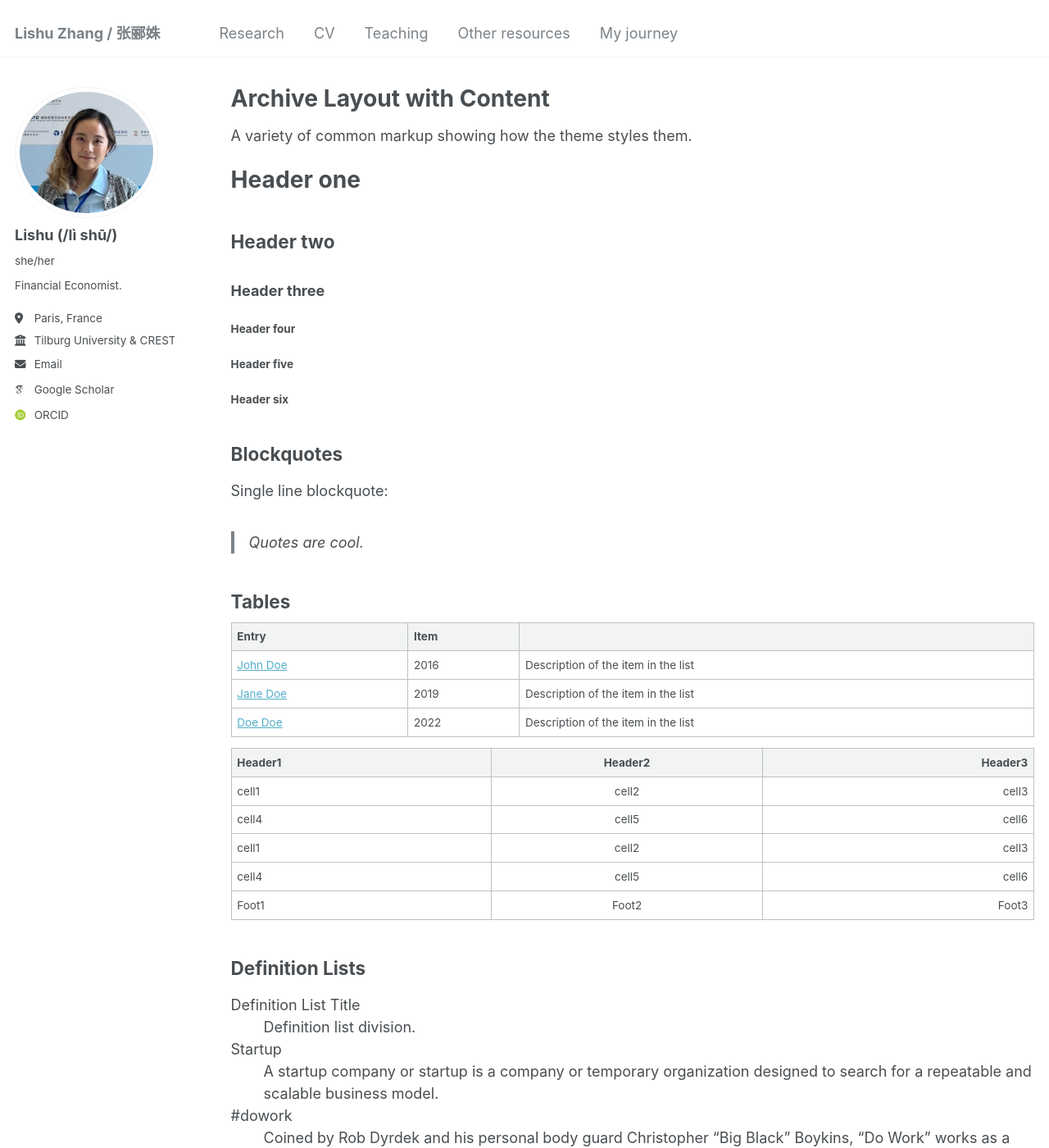
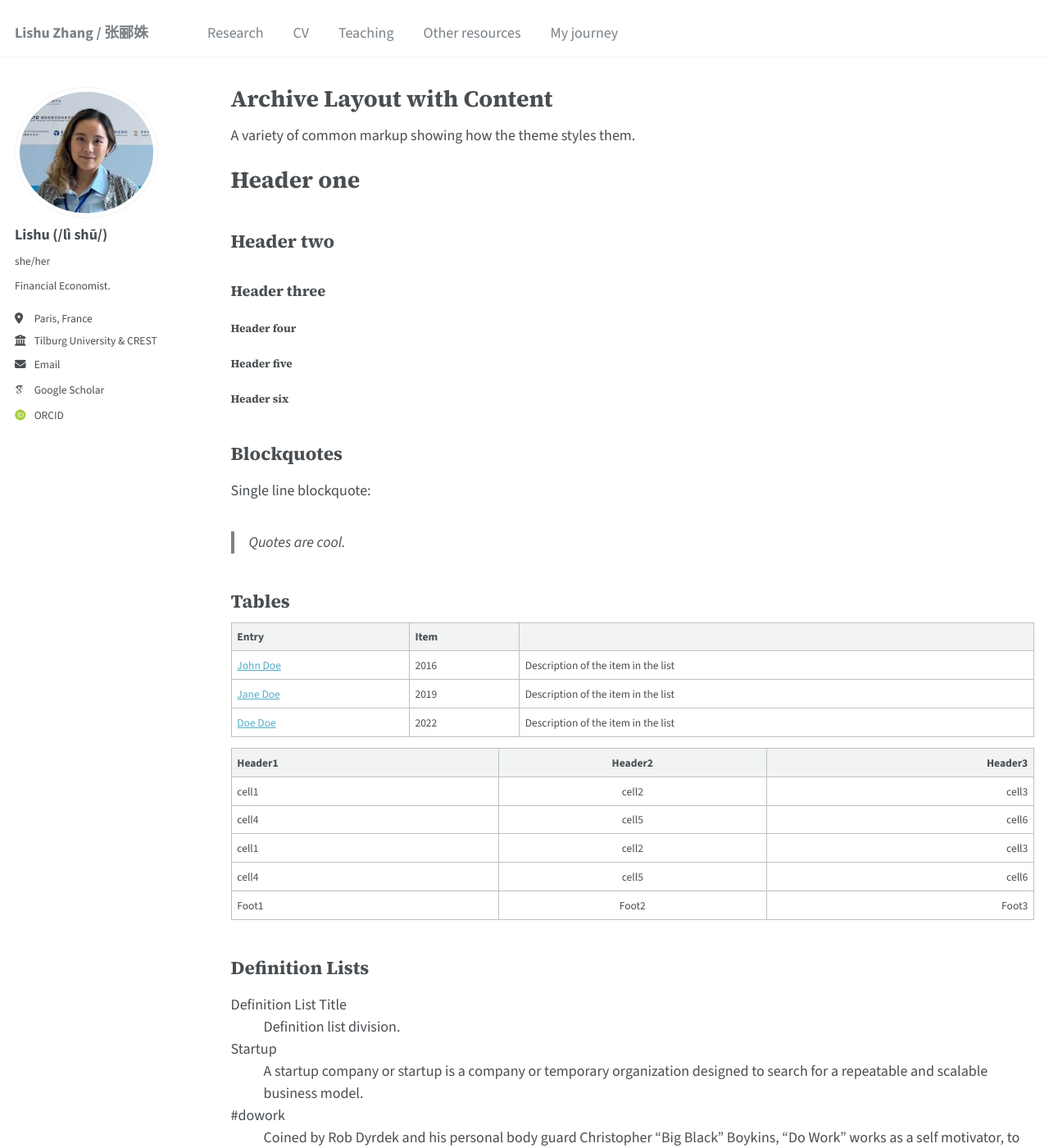
Before and after one commit to LishuZ/LishuZ.github.io, a Jekyll site: the page built from _pages/archive-layout-with-content.md, in a window 1280 px wide and 1400 px high. Shown: the whole window at 82% size. Built offline with Jekyll 4.4.1, drawn with Linux system fonts in a browser that asks for light colours; some web fonts are replaced.

Commit message:
Add serif headings + sans body fonts; shrink research theme panels
Co-Authored-By: Claude Opus 4.8 (1M context) <noreply@anthropic.com>

```diff
--- a/_includes/head/custom.html
+++ b/_includes/head/custom.html
@@ -1,6 +1,11 @@
 {% include base_path %}
 
 <!-- start custom head snippets -->
+
+<!-- Web fonts: serif headings + sans body -->
+<link rel="preconnect" href="https://fonts.googleapis.com">
+<link rel="preconnect" href="https://fonts.gstatic.com" crossorigin>
+<link href="https://fonts.googleapis.com/css2?family=Source+Sans+3:ital,wght@0,400;0,600;0,700;1,400&family=Source+Serif+4:wght@500;600;700&display=swap" rel="stylesheet">
 
 <link rel="apple-touch-icon" sizes="57x57" href="{{ base_path }}/images/apple-touch-icon-57x57.png?v=M44lzPylqQ">
 <link rel="apple-touch-icon" sizes="60x60" href="{{ base_path }}/images/apple-touch-icon-60x60.png?v=M44lzPylqQ">
--- a/_sass/_variables.scss
+++ b/_sass/_variables.scss
@@ -13,8 +13,8 @@ $paragraph-indent           : false; // true, false (default)
 $indent-var                 : 1.6em;
 
 /* system typefaces */
-$serif                      : Georgia, Times, serif;
-$sans-serif                 : -apple-system, ".SFNSText-Regular", "San Francisco", "Roboto", "Segoe UI", "Helvetica Neue", "Lucida Grande", Arial, sans-serif;
+$serif                      : "Source Serif 4", Georgia, Times, serif;
+$sans-serif                 : "Source Sans 3", -apple-system, ".SFNSText-Regular", "San Francisco", "Roboto", "Segoe UI", "Helvetica Neue", "Lucida Grande", Arial, sans-serif;
 $monospace                  : Monaco, Consolas, "Lucida Console", monospace;
 
 /* sans serif typefaces */
@@ -29,7 +29,7 @@ $calisto                    : "Calisto MT", serif;
 $garamond                   : Garamond, serif;
 
 $global-font-family         : $sans-serif;
-$header-font-family         : $sans-serif;
+$header-font-family         : $serif;
 $caption-font-family        : $serif;
 
 /* type scale */
```
Also changed, not shown: _pages/research.md (+2 -0 lines).
